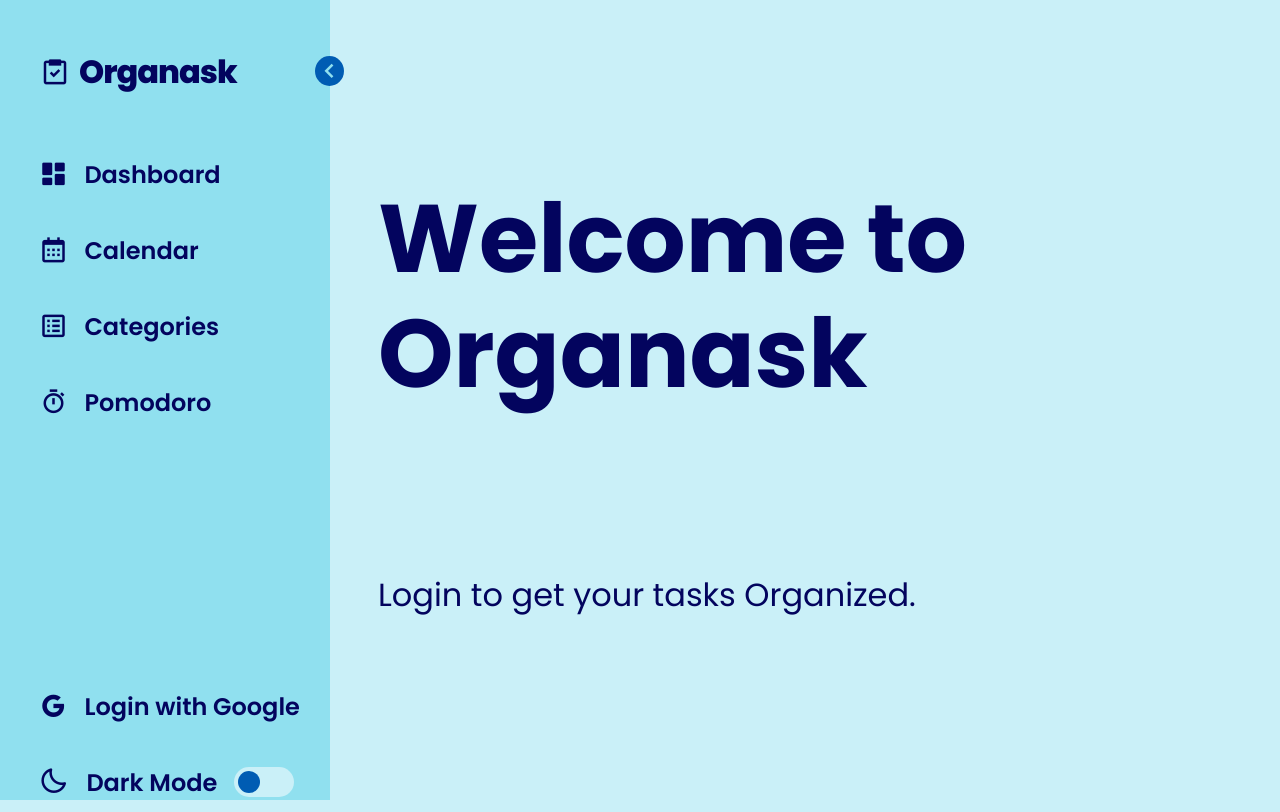
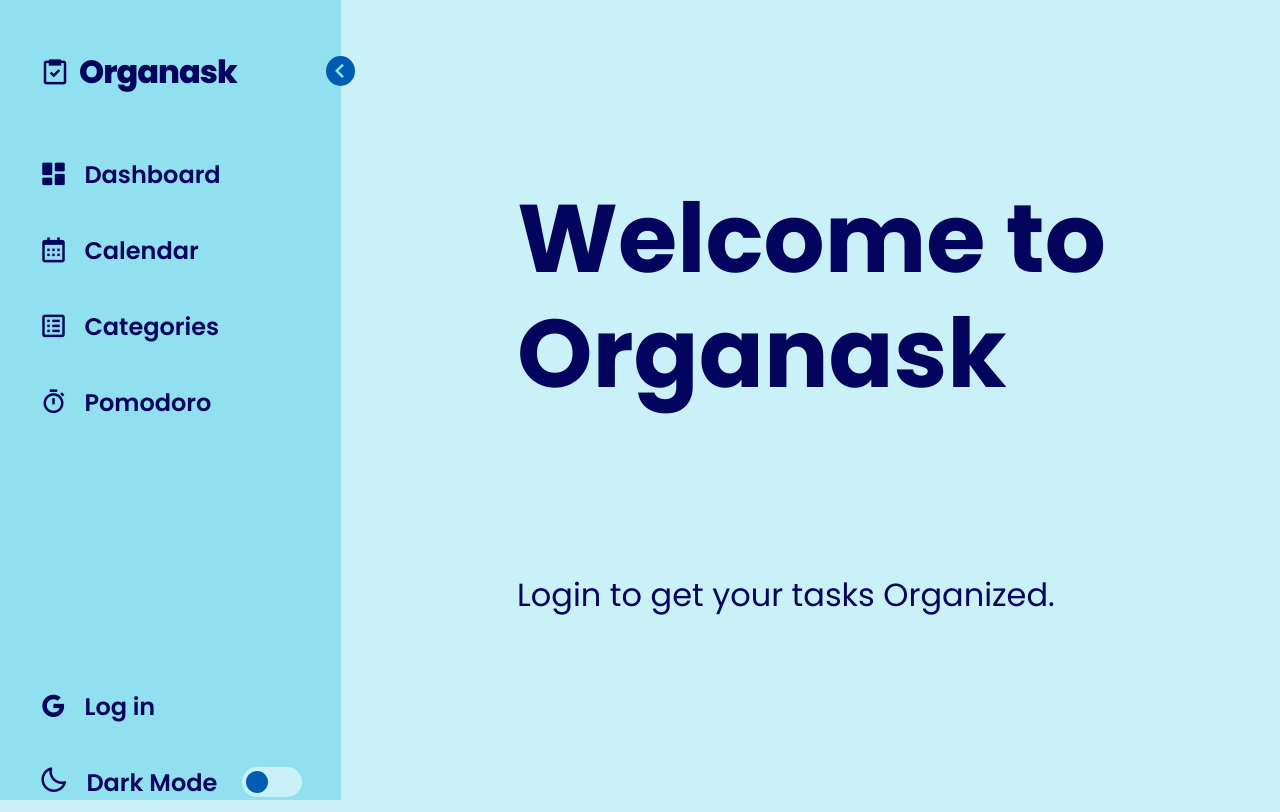
Before and after one commit to WaltsonZh/Organask, a React (Vite) app: page /login in a window 1280 px wide. Built offline with nearby package versions, Linux system fonts and the light colour scheme; no server answers; the database is empty.

Commit message:
fixed sidebar width
additional changes:
1. conditional render theme icon instead of manipulate css opacity
2. changed login label text
3. show the icon on the mode label instead of the switch when the side bar is folded

```diff
--- a/src/components/Sidebar.jsx
+++ b/src/components/Sidebar.jsx
@@ -82,14 +82,11 @@ export default function Sidebar(prop) {
           }}
         >
           <i className={`bx ${login ? 'bx-log-out' : 'bxl-google'}`}></i>
-          <span>{login ? 'Log out' : 'Login with Google'}</span>
+          <span>{login ? 'Log out' : 'Log in'}</span>
           {login && user === null ? <i className='bx bx-user-circle'></i> : user ? <img src={user.photoURL} /> : null}
         </div>
         <div className='Sidebar--mode Sidebar--label' onClick={toggleMode}>
-          <div className='mode--icon'>
-            <i className='bx bx-moon'></i>
-            <i className='bx bx-sun'></i>
-          </div>
+          <div className='mode--icon'>{mode ? <i className='bx bx-moon'></i> : <i className='bx bx-sun'></i>}</div>
           <span>{mode ? 'Dark' : 'Light'} Mode</span>
           <div className='mode--switch'>
             <div className='switch'></div>
--- a/src/index.css
+++ b/src/index.css
@@ -59,7 +59,7 @@ body.Dark {
   background: var(--primary-color-light);
   color: var(--text-color);
   height: 100dvh;
-  width: 400px;
+  width: 350px;
   display: flex;
   flex-direction: column;
   padding: 2em 1em;
@@ -76,6 +76,10 @@ body.Dark {
   font-weight: 800;
   letter-spacing: -1px;
   padding: 16px 24px;
+}
+
+.Sidebar--title span {
+  padding-right: 2em;
 }
 
 .toggle {
@@ -138,12 +142,15 @@ body.Dark {
   grid-row: -2;
 }
 
+.Sidebar--login span {
+  flex-grow: 1;
+}
+
 .Sidebar--login img,
 .Sidebar--login .bx-user-circle {
   font-size: 40px;
   height: 40px;
   border-radius: 50%;
-  margin-left: auto;
 }
 
 .Sidebar--mode {
@@ -161,23 +168,6 @@ body.Dark {
   width: 32px;
 }
 
-.Sidebar--mode .mode--icon .bx {
-  position: absolute;
-  top: -16px;
-}
-
-.Sidebar--mode .mode--icon .bx-sun {
-  opacity: 0;
-}
-
-body.Dark .mode--icon .bx-sun {
-  opacity: 1;
-}
-
-body.Dark .mode--icon .bx-moon {
-  opacity: 0;
-}
-
 .Sidebar--mode .mode--switch {
   height: 100%;
   min-width: 55px;
@@ -186,16 +176,12 @@ body.Dark .mode--icon .bx-moon {
   justify-content: center;
 }
 
-.Sidebar.fold .mode--switch {
-  transform: translateX(-177px);
-}
-
 .Sidebar--mode .switch {
   height: 30px;
   width: 60px;
   background: var(--body-color);
   border-radius: 15px;
-  position: absolute;
+  position: relative;
 }
 
 .Sidebar--mode .switch::before {
@@ -788,13 +774,12 @@ body.Dark .switch::before {
 }
 
 .Login {
-  max-width: 950px;
-  padding: 3em;
   align-items: center;
-  margin-left: auto;
 }
 
 .Login div {
+  max-width: 700px;
+  margin-left: auto;
   display: grid;
   gap: 10em;
 }
--- a/src/pages/Login.jsx
+++ b/src/pages/Login.jsx
@@ -13,7 +13,7 @@ export const loader = ({ request }) => {
 
 export default function Login() {
   return (
-    <div className='Page Login'>
+    <div className='Login Page'>
       <div>
         <h1>Welcome to Organask</h1>
         <h2>Login to get your tasks Organized.</h2>
```
